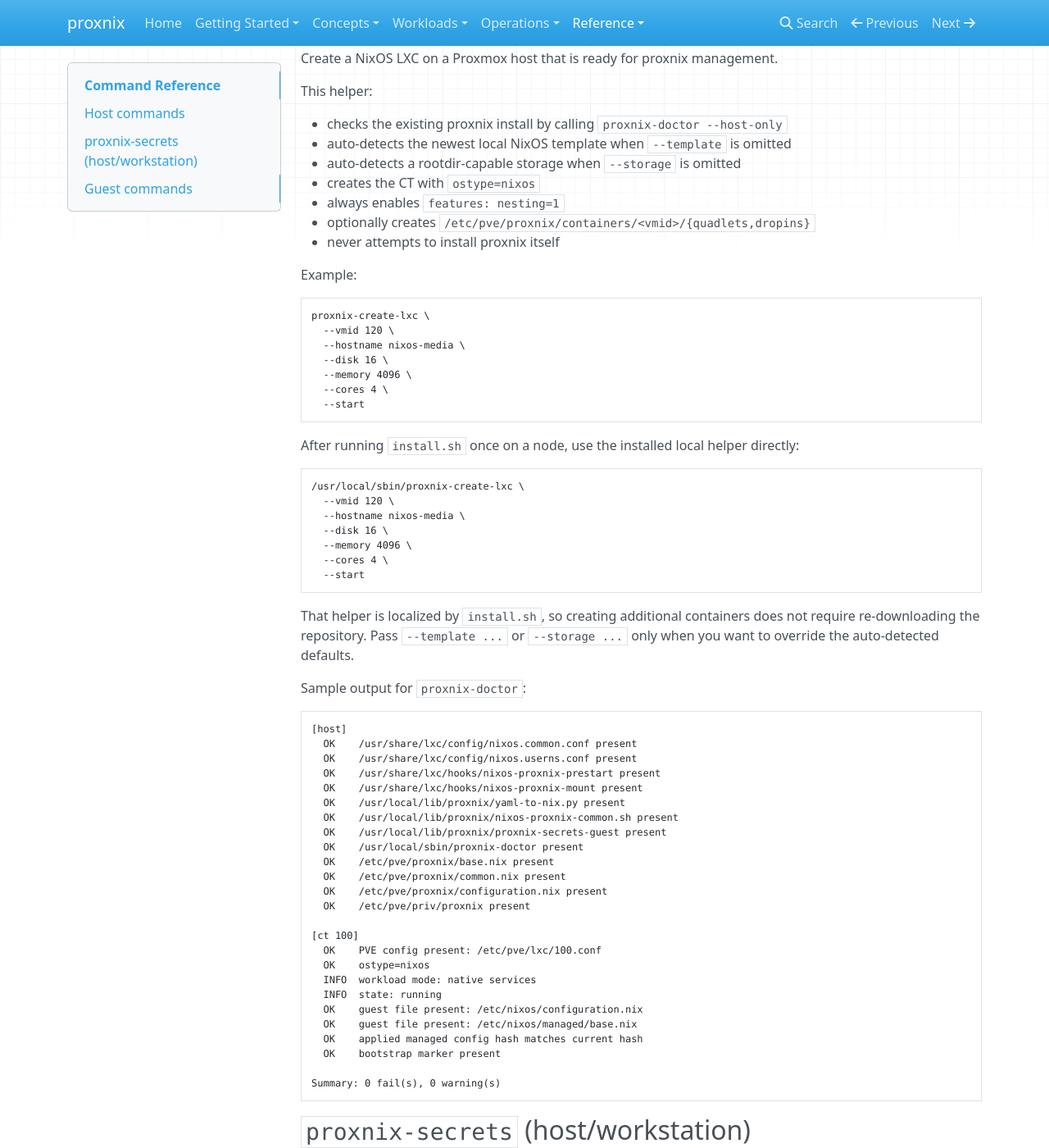
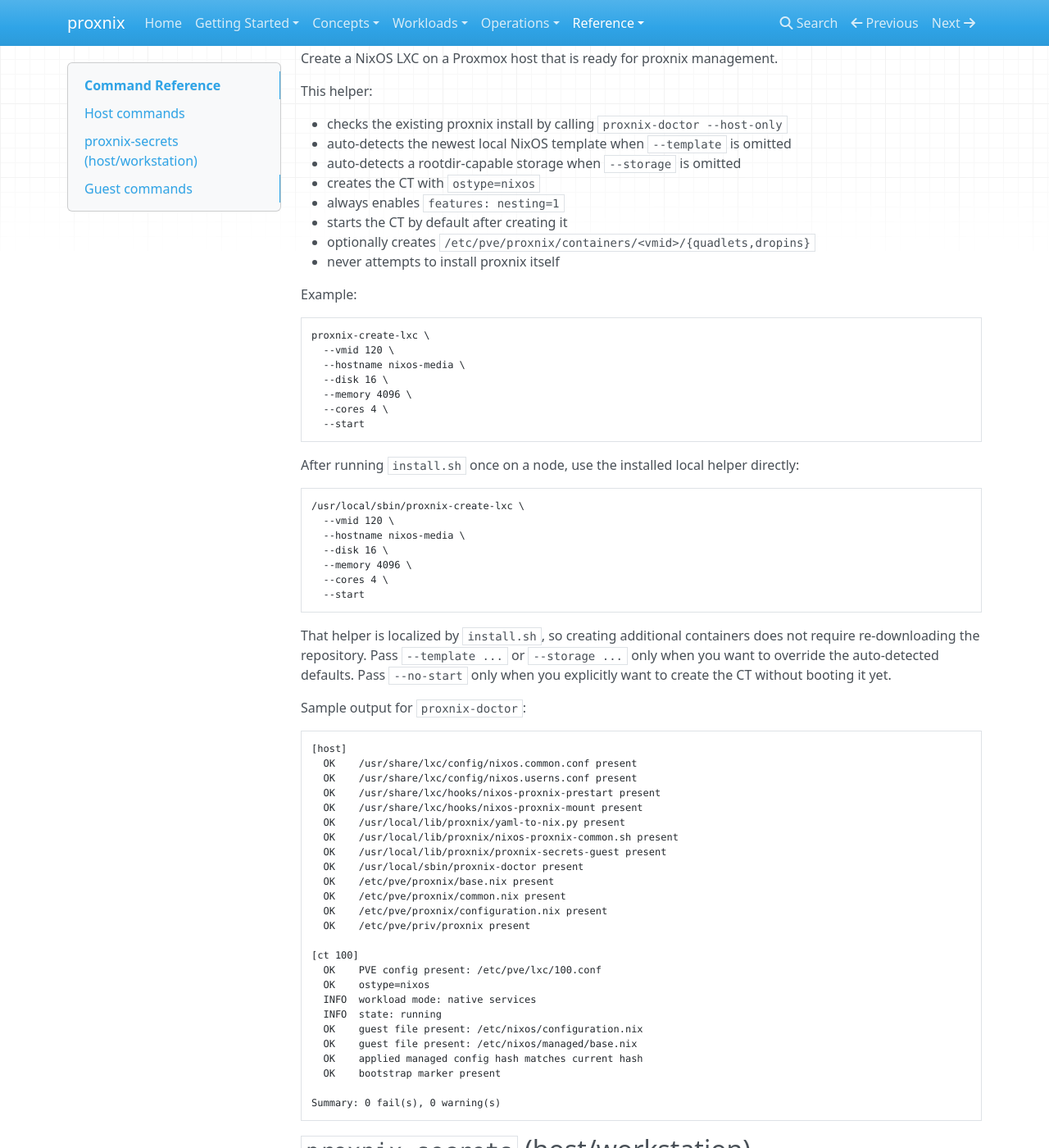
Before and after one commit to denMaier/proxnix, an MkDocs documentation site: the page built from docs/reference/commands.md, in a window 1280 px wide and 1400 px high, scrolled down 1778 px. Shown: the whole window at 82% size. Built offline with MkDocs 1.6.1, drawn with Linux system fonts in a browser that asks for light colours; nearby versions of some CDN libraries.

```diff
--- a/docs/reference/commands.md
+++ b/docs/reference/commands.md
@@ -87,6 +87,7 @@ This helper:
 - auto-detects a rootdir-capable storage when `--storage` is omitted
 - creates the CT with `ostype=nixos`
 - always enables `features: nesting=1`
+- starts the CT by default after creating it
 - optionally creates `/etc/pve/proxnix/containers/<vmid>/{quadlets,dropins}`
 - never attempts to install proxnix itself
 
@@ -116,6 +117,7 @@ After running `install.sh` once on a node, use the installed local helper direct
 
 That helper is localized by `install.sh`, so creating additional containers does not require re-downloading the repository.
 Pass `--template ...` or `--storage ...` only when you want to override the auto-detected defaults.
+Pass `--no-start` only when you explicitly want to create the CT without booting it yet.
 
 Sample output for `proxnix-doctor`:
 
```
Also changed, not shown: docs/getting-started/first-container.md (+1 -1 lines), 1 other file.
